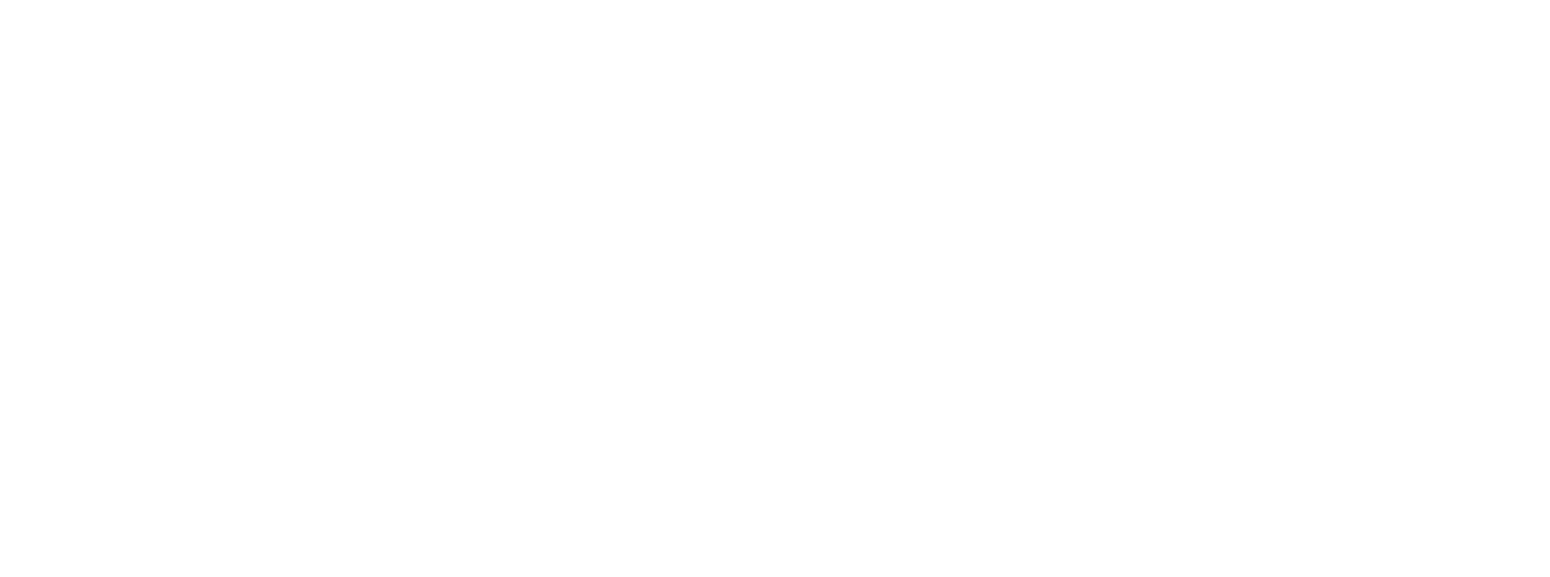
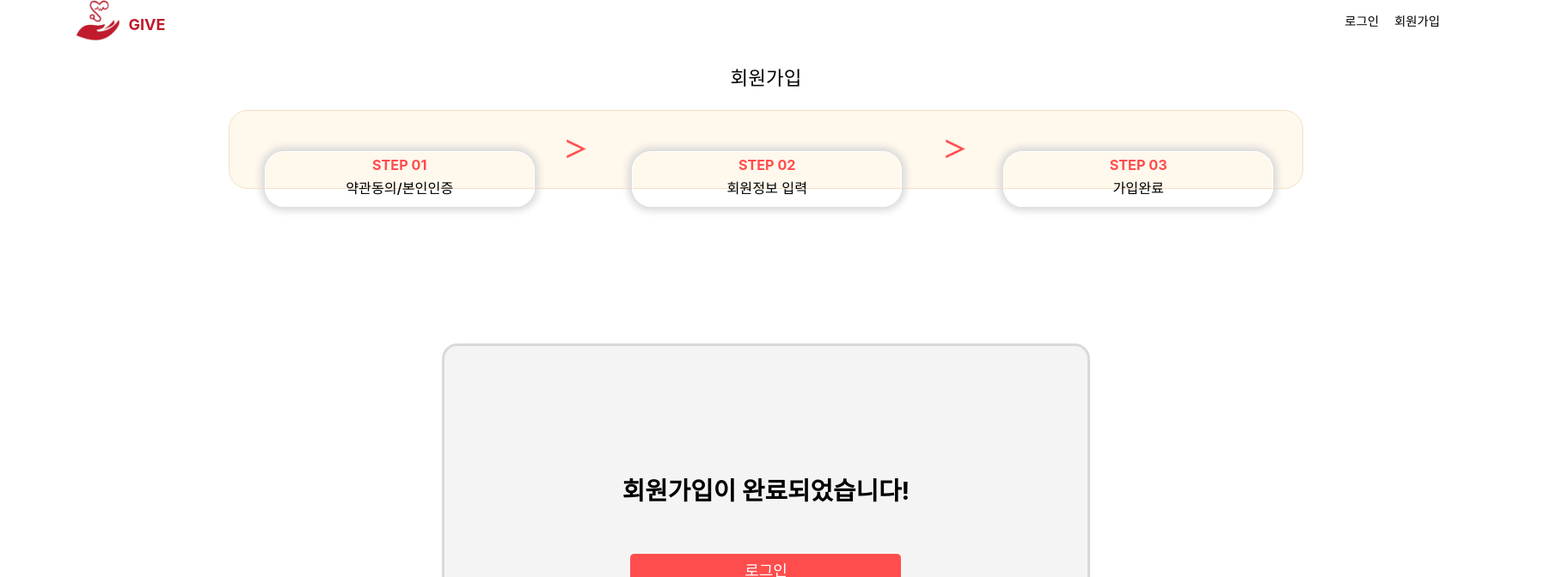
Before and after one commit to youj0912/frontend, a React (Create React App) app: page /register/finish in a window 1280 px wide. Before the commit this address had no page. Shown: the top 672 px of the page at 86% size, 1803 px wide, since content can reach past the window. Built offline with nearby package versions, Linux system fonts and the light colour scheme.

Commit message:
feat : [FE] 회원가입 마무리 페이지 구현

```diff
--- a/src/App.js
+++ b/src/App.js
@@ -4,6 +4,7 @@
 import {Component} from "react";
 import {getResizeEventListener} from "./module/SizeRefactor";
 import Register2 from './View/register2';
+import Register3 from './View/register3';
 class App extends Component{
     render(){
         return (
@@ -14,6 +15,7 @@
                         <Route path="/login" element=""/>
                         <Route path="/register" element={<Register1/>}/>
                         <Route path="/register/form" element={<Register2/>}/>
+                        <Route path="/register/finish" element={<Register3/>}/>
                     </Routes>
                 </div>
             </BrowserRouter>
--- /dev/null
+++ b/src/View/register3.js
@@ -0,0 +1,12 @@
+import Headers from "../component/MainPageHeader";
+import Footer from "../component/MainPageFooter";
+import MainRegister3 from "../component/Register/mainRegister3"
+export default function register3(){
+    return(
+        <div>
+            <Headers/>
+            <MainRegister3/>
+            <Footer/>
+        </div>
+    )
+}
--- /dev/null
+++ b/src/component/Css/RegisterFinish.module.css
@@ -0,0 +1,28 @@
+.main{
+    display:inline-flex;
+    flex-direction: column;
+    align-items: center;
+}
+.box{
+    display:flex;
+    align-items: center;
+    flex-direction: column;
+    justify-content: center;
+    margin-top: 200px;
+    width:60%;
+    height:450px;
+    background-color: #F4F4F4;
+    border: 4px solid #D9D9D9;
+    border-radius: 20px;
+}
+.loginButton{
+    margin-top: 40px;
+    width:350px;
+    height: 40px;
+    font-size: 20px;
+    border-radius: 5px;
+    border:1px solid var(--color_register_form);
+    background-color: var(--color_register_form);
+    color:white;
+
+}
--- a/src/component/Css/order3.module.css
+++ b/src/component/Css/order3.module.css
@@ -0,0 +1,47 @@
+.order{
+    width:100%;
+    height:100px;
+    border: 1px solid #F4E0C1;
+    background-color: #FFF8ED;
+    border-radius: 25px;
+    display:flex;
+    align-items: center;
+    justify-content: space-around;
+    position:relative;
+}
+.step1, .step2, .step3 ,.blocks{
+    width:25%;
+    height:70%;
+}
+.step1, .step2, .step3{
+    border: 1px solid white;
+    box-shadow: 0px 0px 10px 5px #D9D9D9;
+    border-radius: 25px;
+    position: absolute;
+    bottom:-25px;
+    left:45px;
+}
+.step2{
+    left:520px;
+}
+.step3{
+    left:1000px;
+}
+
+.step1 > p, .step2 > p, .step3 > p{
+    margin: 5px 0 0 0;
+    text-align: center;
+    font-weight: 500;
+    font-size: 18px;
+}
+
+.step1 > p:first-child , .step2 > p:first-child , .step3 > p:first-child{
+    font-weight: bold;
+}
+.step1 > p:first-child , .step2 > p:first-child, .step3 > p:first-child{
+    color:var(--color_register_form);
+}
+.order > img{
+    width:25px;
+    height:25px;
+}
--- /dev/null
+++ b/src/component/Register/mainRegister3.js
@@ -0,0 +1,16 @@
+import Order3 from './order3'
+import styles from '../Css/RegisterFinish.module.css'
+import {Link} from "react-router-dom";
+
+export default function mainRegister(){
+    return(
+        <main className={styles.main}>
+            <p>회원가입</p>
+            <Order3/>
+            <div className={styles.box}>
+                <h1>회원가입이 완료되었습니다!</h1>
+                <Link to={'/login'}><button className={styles.loginButton} type={`submit`}>로그인</button></Link>
+            </div>
+        </main>
+    )
+}
--- /dev/null
+++ b/src/component/Register/order3.js
@@ -0,0 +1,31 @@
+import styles from '../Css/order3.module.css';
+import start from '../../GIVE_사진/start.png';
+export default function Order1(){
+    return(
+        <div className={styles.order}>
+            <div className={styles.step1}>
+                <p>STEP 01</p>
+                <p>약관동의/본인인증</p>
+            </div>
+            <div className={styles.blocks}>
+
+            </div>
+            <img src={start} alt="이미지없음"/>
+            <div className={styles.step2}>
+                <p>STEP 02</p>
+                <p>회원정보 입력</p>
+            </div>
+            <div className={styles.blocks}>
+
+            </div>
+            <img src={start} alt="이미지없음"/>
+            <div className={styles.step3}>
+                <p>STEP 03</p>
+                <p>가입완료</p>
+            </div>
+            <div className={styles.blocks}>
+
+            </div>
+        </div>
+    )
+}
```
